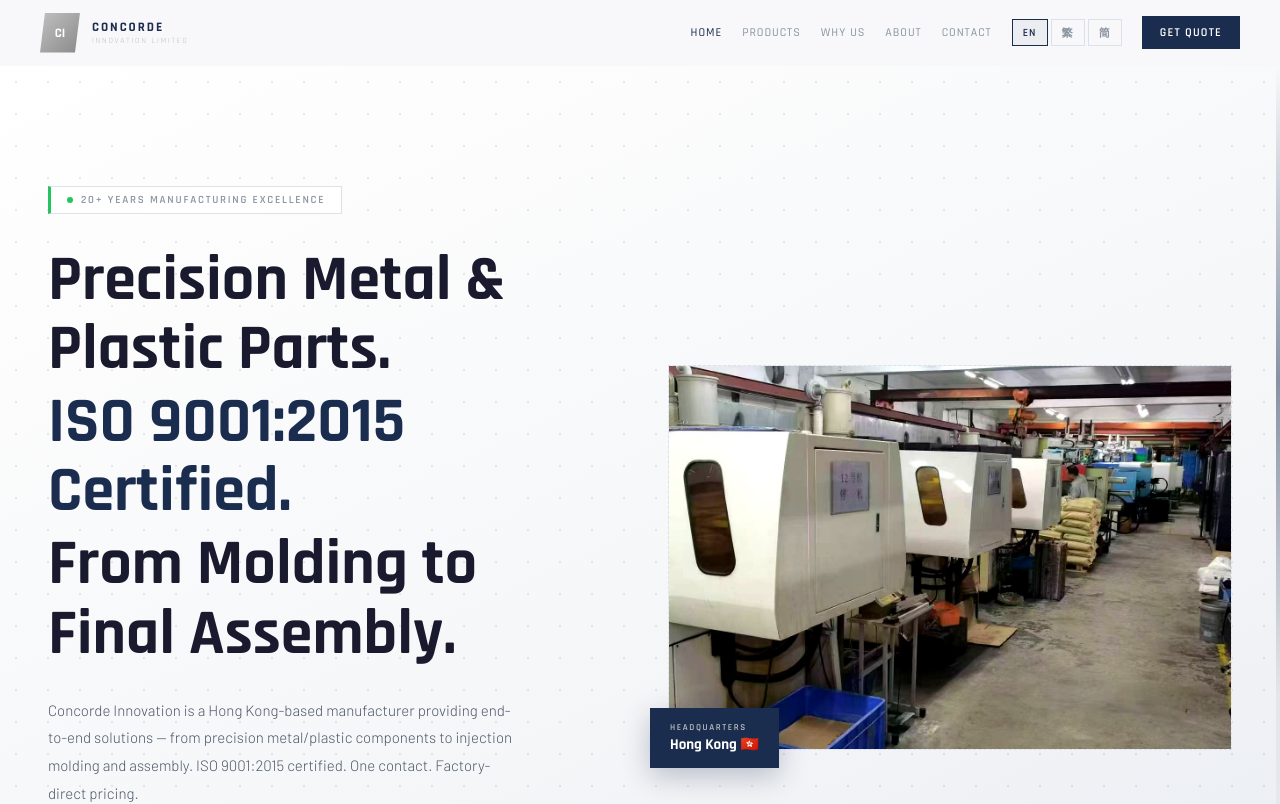
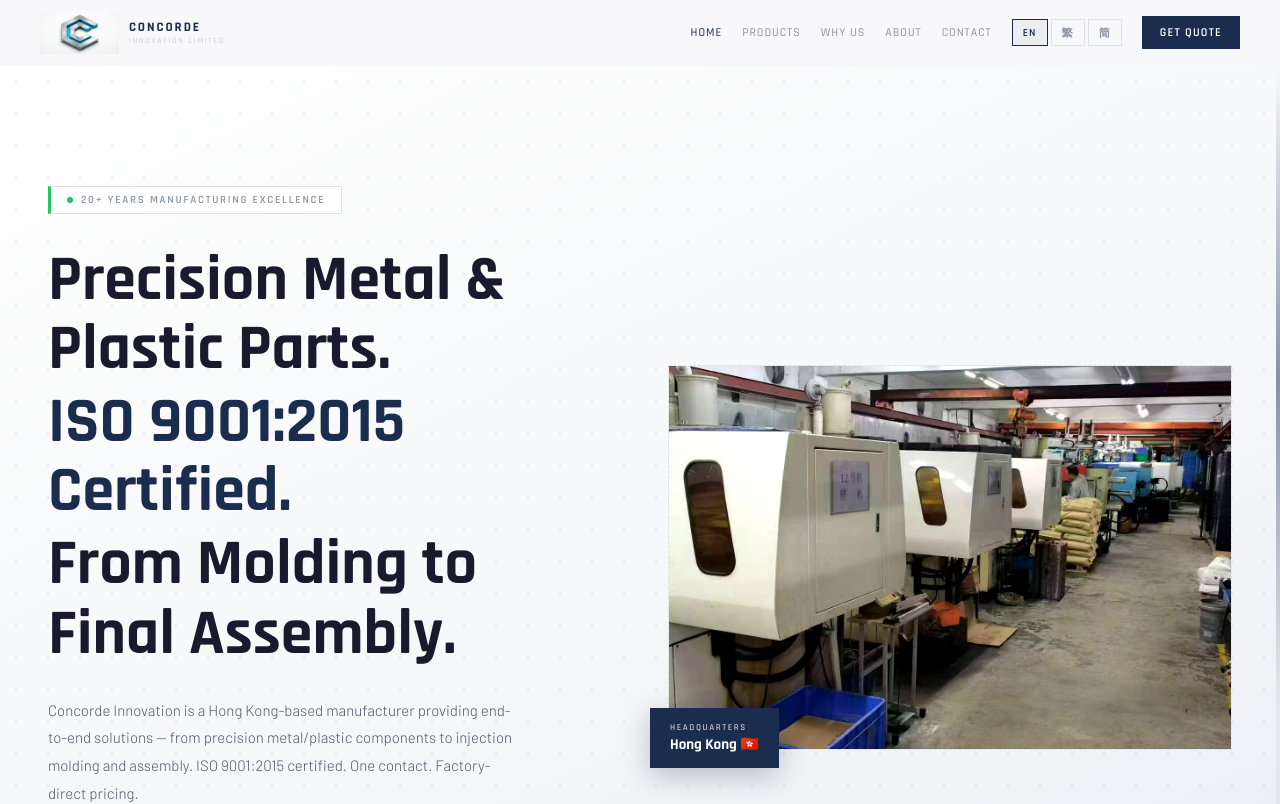
Before and after one commit to JRTTF/concorde-v2, a React (Vite) app: page / in a window 1280 px wide. Shown: the top 804 px of the page. Built offline with nearby package versions, Linux system fonts and the light colour scheme.

Commit message:
add company logo to navbar and footer

```diff
--- a/src/App.jsx
+++ b/src/App.jsx
@@ -63,8 +63,8 @@ function Navbar({ lang, setLang }) {
         borderBottom:scrolled?`1px solid ${C.border}`:"1px solid transparent",
         transition:"all .35s",
       }}>
-        <Link to="/" style={{ display:"flex",alignItems:"center",gap:12,textDecoration:"none",flexShrink:0 }}>
-          <div style={{ width:40,height:40,background:`linear-gradient(135deg,${C.silver},${C.silverDark})`,display:"flex",alignItems:"center",justifyContent:"center",fontSize:13,fontWeight:700,color:"#fff",clipPath:"polygon(5px 0%,100% 0%,calc(100% - 5px) 100%,0% 100%)",fontFamily:"'Rajdhani',sans-serif" }}>CI</div>
+        <Link to="/" style={{ display:"flex",alignItems:"center",gap:10,textDecoration:"none",flexShrink:0 }}>
+          <img src="/images/logo.png" alt="Concorde Innovation" style={{ height:44,width:"auto",objectFit:"contain",display:"block" }}/>
           <div>
             <div style={{ fontFamily:"'Rajdhani',sans-serif",fontSize:13,fontWeight:700,letterSpacing:".15em",color:C.navy }}>CONCORDE</div>
             <div style={{ fontFamily:"'Rajdhani',sans-serif",fontSize:8,letterSpacing:".22em",color:C.silver,marginTop:1 }}>INNOVATION LIMITED</div>
@@ -121,7 +121,7 @@ function Footer({ lang }) {
       <div style={{ maxWidth:1080, margin:"0 auto" }}>
         <div style={{ display:"flex", justifyContent:"space-between", alignItems:"center", flexWrap:"wrap", gap:20, marginBottom:28, paddingBottom:28, borderBottom:"1px solid rgba(255,255,255,.07)" }}>
           <div style={{ display:"flex", alignItems:"center", gap:12 }}>
-            <div style={{ width:36,height:36,background:`linear-gradient(135deg,${C.silver},${C.silverDark})`,display:"flex",alignItems:"center",justifyContent:"center",fontSize:12,fontWeight:700,color:"#fff",clipPath:"polygon(5px 0%,100% 0%,calc(100% - 5px) 100%,0% 100%)",fontFamily:"'Rajdhani',sans-serif" }}>CI</div>
+            <img src="/images/logo.png" alt="Concorde Innovation" style={{ height:36,width:"auto",objectFit:"contain",display:"block",filter:"brightness(0) invert(1)",opacity:.9 }}/>
             <div>
               <div style={{ fontFamily:"'Rajdhani',sans-serif", fontSize:12, fontWeight:700, letterSpacing:".13em", color:"#e8ecf2" }}>CONCORDE INNOVATION LIMITED</div>
               <div style={{ fontFamily:"'Rajdhani',sans-serif", fontSize:8, letterSpacing:".18em", color:"rgba(255,255,255,.22)", marginTop:1 }}>協和精密有限公司 · 协和精密有限公司</div>
```
Also changed, not shown: public/images/logo.png (added).
